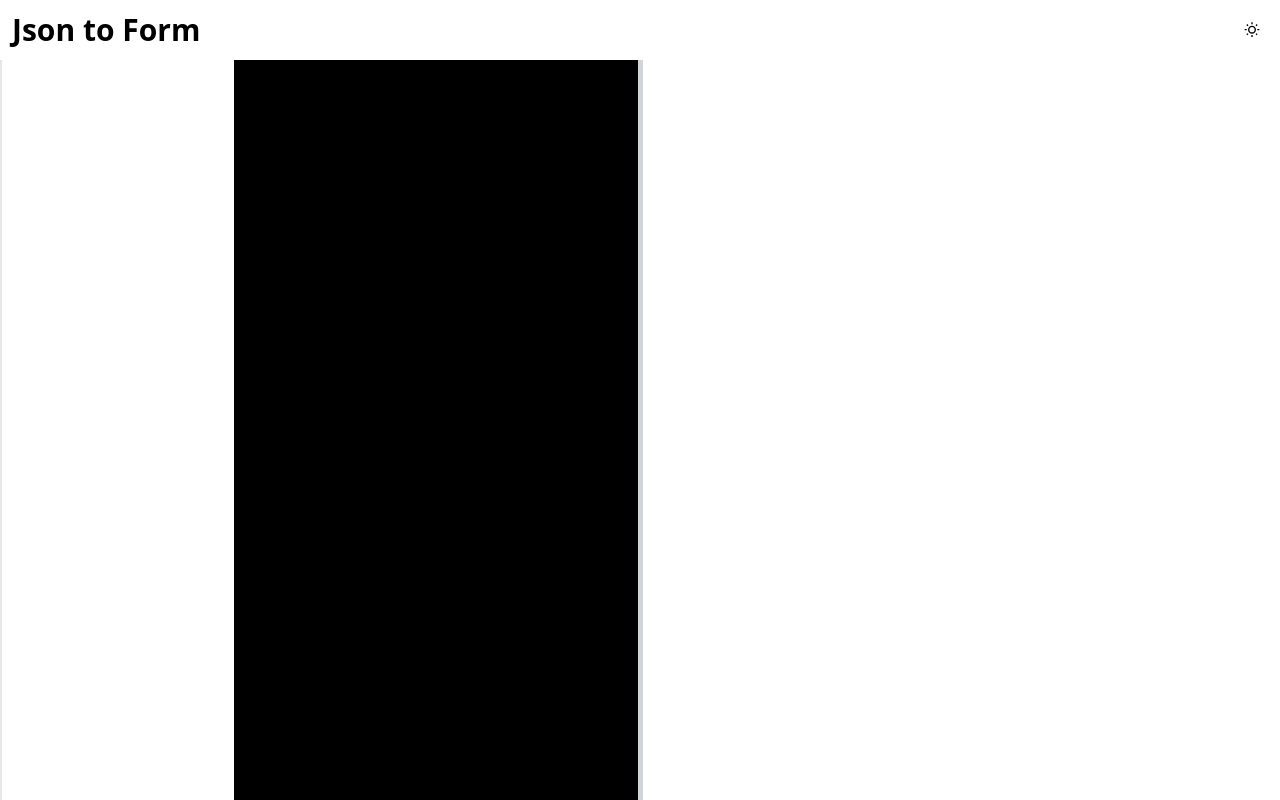
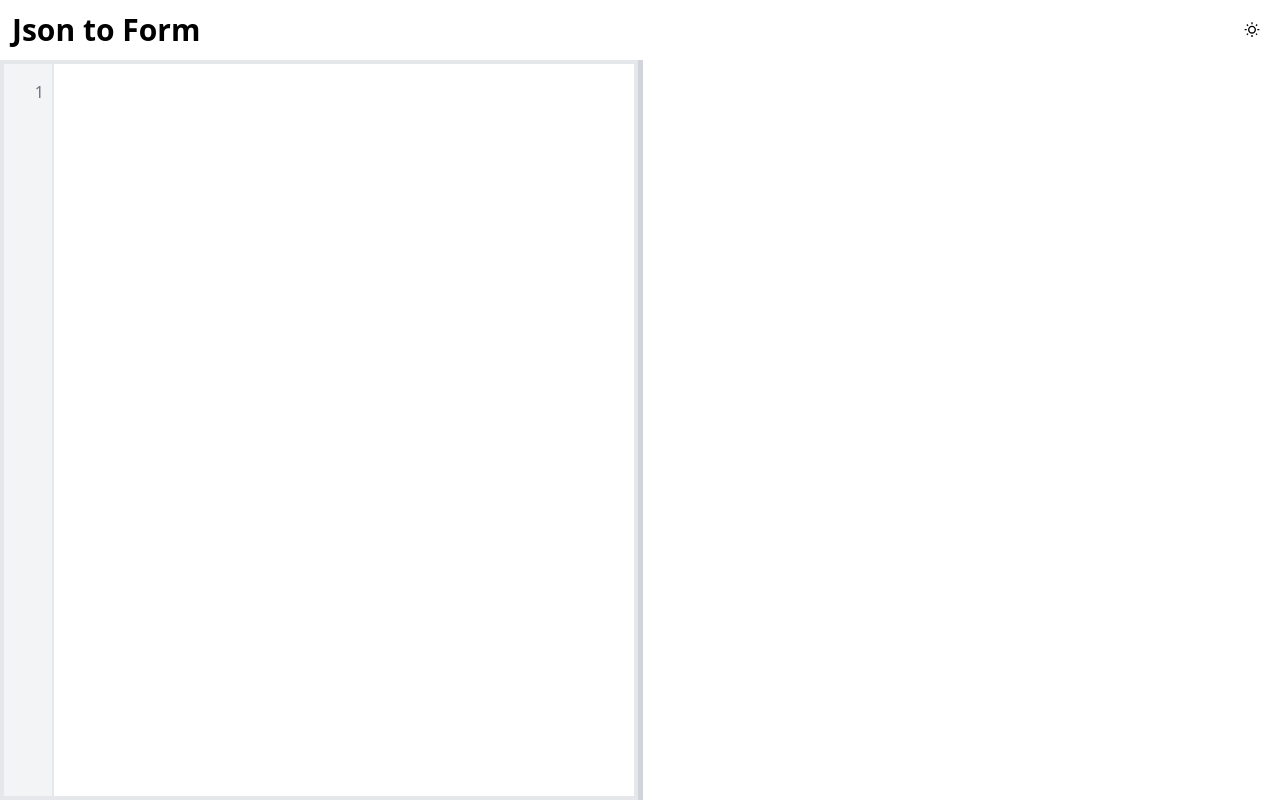
Before and after one commit to AkshayCdr/json-generator, a React (Vite) app: page / in a window 1280 px wide. Built offline with nearby package versions, Linux system fonts and the light colour scheme.

Commit message:
added numbers in json-editor

```diff
--- a/src/component/jsonInput.tsx
+++ b/src/component/jsonInput.tsx
@@ -1,4 +1,28 @@
-import { useState } from "react";
+import { useEffect, useRef, useState } from "react";
+// import { FormSchema } from "../FormOutput/formOutput";
+
+type FormInputProps = {
+    formSchema: FormSchema | null;
+};
+
+type FormField = {
+    id: string;
+    type: "text" | "email" | "select" | "radio" | "textarea";
+    label: string;
+    required: boolean;
+    placeholder?: string;
+    options?: Array<{ value: string; label: string }>;
+    validation?: {
+        pattern?: string;
+        message?: string;
+    };
+};
+
+export type FormSchema = {
+    formTitle: string;
+    formDescription: string;
+    fields: FormField[];
+};
 
 type JsonInputProps = {
     json: string;
@@ -53,19 +77,58 @@ export default function JsonInput({
     setFormSchema,
 }: JsonInputProps) {
     const [error, setError] = useState<Error | null>(null);
+    const [lineCount, setLineCount] = useState(1);
+    const textareaRef = useRef<HTMLTextAreaElement>(null);
+    const lineNumbersRef = useRef<HTMLDivElement>(null);
+
+    useEffect(() => {
+        const lines = (json.match(/\n/g) || []).length + 1;
+        setLineCount(lines);
+    }, [json]);
+
+    const handleScroll = () => {
+        if (lineNumbersRef.current && textareaRef.current) {
+            lineNumbersRef.current.scrollTop = textareaRef.current.scrollTop;
+        }
+    };
 
     return (
-        <div>
+        <div className="flex flex-1 w-full h-full relative border-2">
+            <div className="flex flex-1 border-2 relative">
+                <div
+                    ref={lineNumbersRef}
+                    className="select-none p-4 pr-2 text-gray-500 bg-gray-100 dark:bg-gray-800 overflow-hidden"
+                    style={{
+                        width: "3rem",
+                        textAlign: "right",
+                        userSelect: "none",
+                    }}
+                >
+                    {Array.from({ length: lineCount }, (_, i) => (
+                        <div key={i + 1} className="leading-6">
+                            {i + 1}
+                        </div>
+                    ))}
+                </div>
+
                 <textarea
+                    ref={textareaRef}
                     name="json-input"
                     onChange={(event) =>
-                    handleJsonChange(event, setJson, setError, setFormSchema)
+                        handleJsonChange(
+                            event,
+                            setJson,
+                            setError,
+                            setFormSchema
+                        )
                     }
+                    onScroll={handleScroll}
                     className="p-4 text-textGrey dark:bg-backGroundDark dark:text-white flex flex-1 w-full h-full resize-none leading-6 border-l-2"
                     value={json}
                     aria-describedby="json-error"
                     spellCheck="false"
                 ></textarea>
+            </div>
 
             {error && (
                 <label
```
Lines whose indentation alone changed are shown as unchanged.
